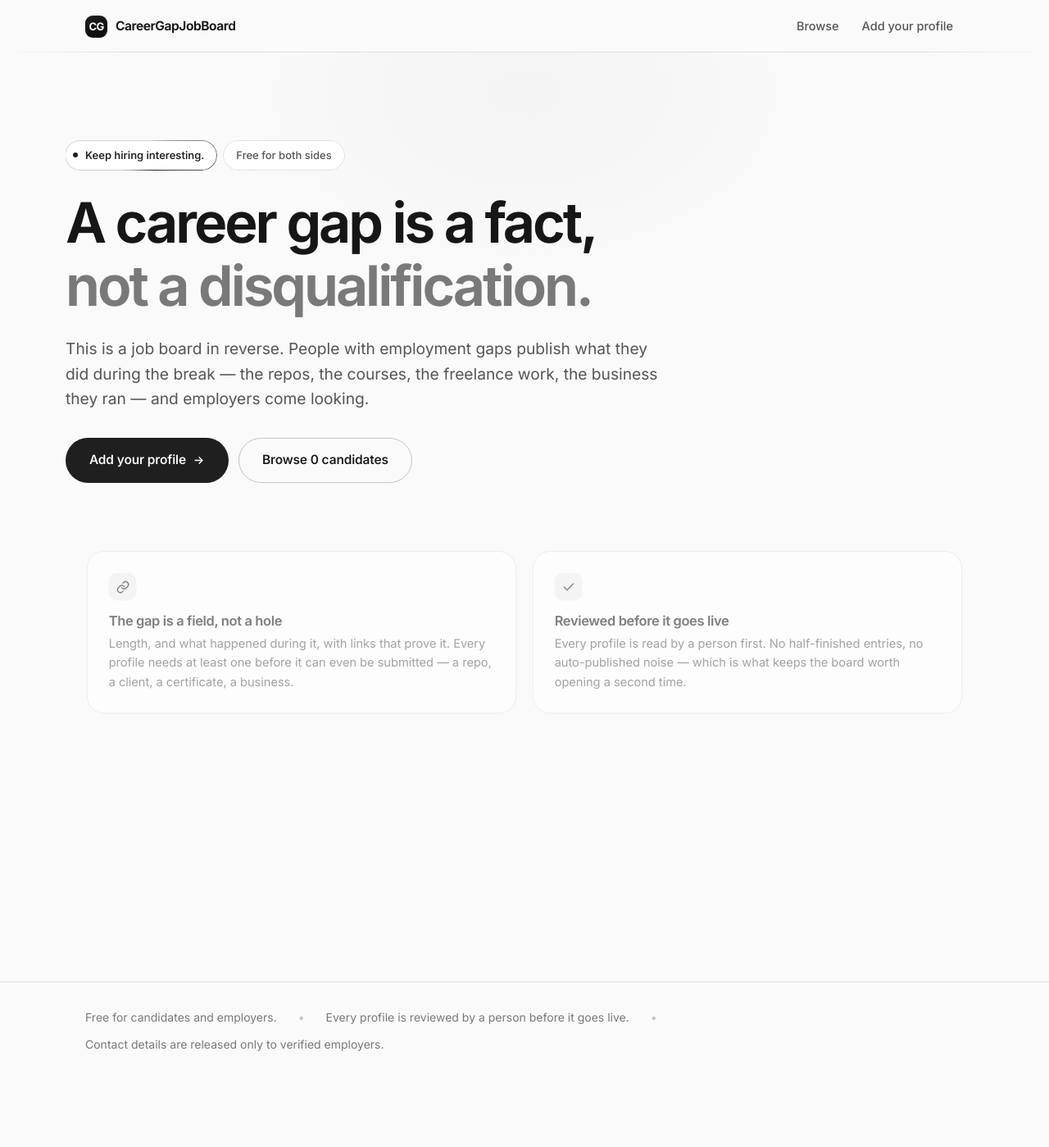
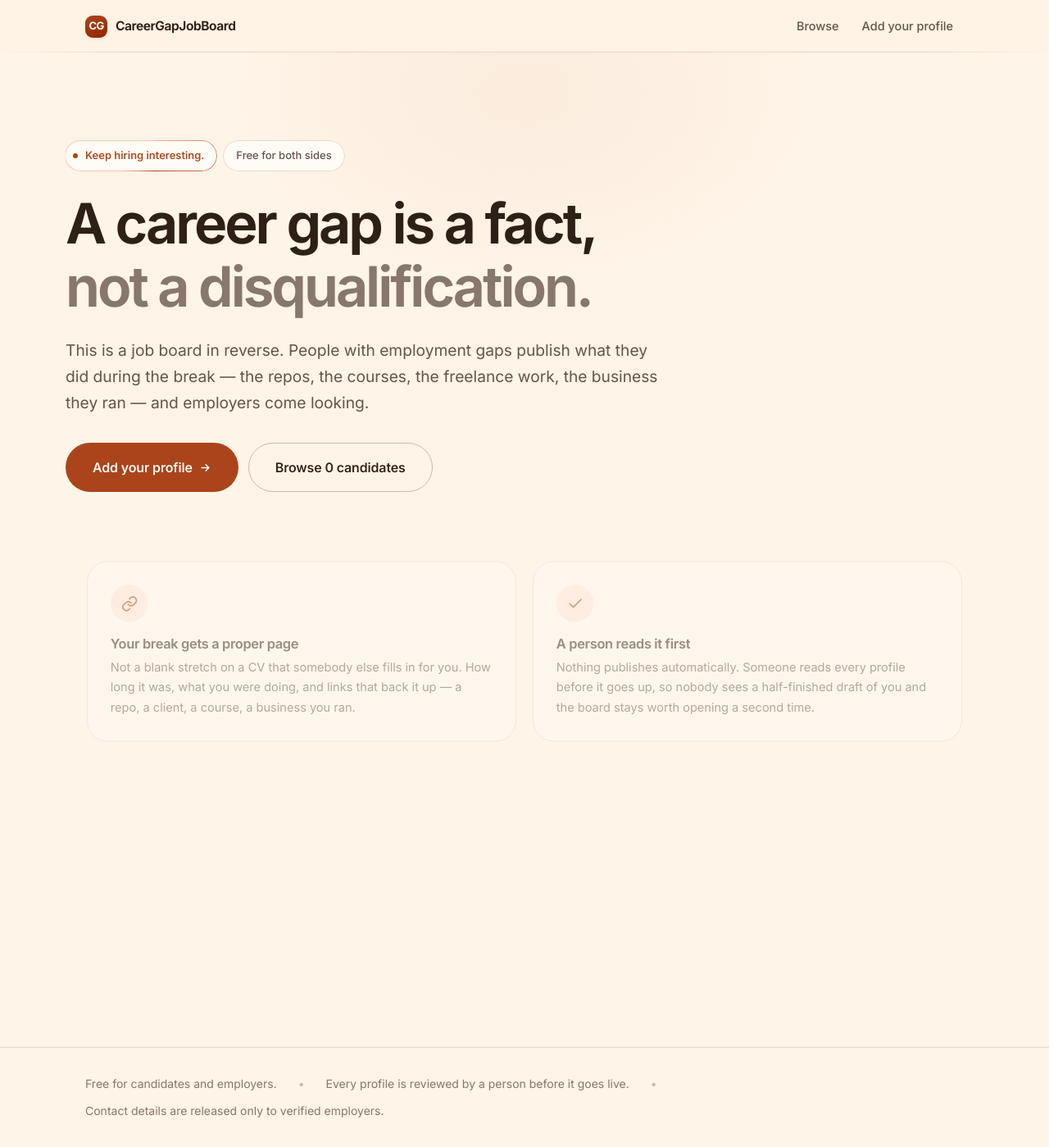
Before and after one commit to crayonink/CareerGapJobBoard, a FastAPI app: page / in a window 1280 px wide. Shown: the whole page at 82% size. Before the commit the page ends 1282 px from the top, so only its background shows below. Run offline with FastAPI, Linux system fonts and the light colour scheme; data that the repository does not hold is empty.

Commit message:
Redesign warm and human
Third palette in and I was guessing, so this one comes from an explicit
brief: warm and human, with colour, density and personality all named as
problems.

Colour. Sand ground and clay accent, warm brown ink instead of black -
true black on cream reads as a hole punched in the paper. Publishing a
career gap is an exposing thing to do, and a cold white UI makes it feel
like filing a claim rather than telling someone what you have been doing.
All twelve contrast pairings passed on the first measurement, tightest
4.93:1.

Density. Corners go up to 26px on cards, shadows become a soft warm lift
rather than a hard drop, avatars become circles, and everything tappable
clears 46px - buttons, inputs, filter chips, checkboxes. The sharp 8px
product-UI corner was doing a lot of the work in making it feel clinical.

Personality. The copy now addresses the person who is nervous about
publishing a gap at all. "Your break gets a proper page" rather than "the
gap is a field, not a hole"; "a person reads it first" rather than
"reviewed before it goes live"; the contact gate leads with the fact that
this person chose to be listed, not to be cold-contacted. Error summaries
open with "almost" instead of "fix these first".

test_palette is re-pointed at the new brief: the ground must stay warm,
ink must not be pure black, and the state colours must keep their hue.

143 tests pass. Every page renders with no unresolved template tags.

Co-Authored-By: Claude Opus 5 (1M context) <noreply@anthropic.com>

```diff
--- a/app/static/style.css
+++ b/app/static/style.css
@@ -38,51 +38,54 @@
        scrollbars and the canvas flipping dark on a machine set to dark. */
     color-scheme: light;
 
-    /* Monochrome. Chroma is 0 on every neutral, so these are true greys
-       rather than a tinted palette turned down - a trace of hue is what makes
-       a "grey" UI look faintly dirty or faintly cold.
+    /* Warm, on purpose. Two hue axes: sand carries the page and clay is the
+       accent. Publishing a career gap is an exposing thing to do, and a cold
+       white product UI makes it feel more like filing a claim than telling
+       someone what you have been doing. */
+    --sand: 68;
+    --clay: 40;
 
-       The one exception is the state colours below. An error banner that is
-       grey is not an error banner. */
-    --bg:          oklch(98.6% 0 0);
-    --bg-elevated: oklch(100% 0 0);
-    --surface:     oklch(100% 0 0);
-    --surface-2:   oklch(96.6% 0 0);
-    --surface-3:   oklch(93% 0 0);
+    --bg:          oklch(97.2% 0.020 var(--sand));
+    --bg-elevated: oklch(99.5% 0.008 var(--sand));
+    --surface:     oklch(99.2% 0.010 var(--sand));
+    --surface-2:   oklch(95% 0.026 var(--sand));
+    --surface-3:   oklch(91% 0.034 var(--sand));
 
-    --text:        oklch(20% 0 0);
-    --text-dim:    oklch(45% 0 0);
-    --text-faint:  oklch(57.5% 0 0);
+    /* Ink is warm brown rather than black - true black on cream reads as a
+       hole punched in the paper. */
+    --text:        oklch(26% 0.028 55);
+    --text-dim:    oklch(46% 0.028 55);
+    --text-faint:  oklch(58% 0.026 55);
 
-    --line:        oklch(91% 0 0);
-    --line-strong: oklch(82% 0 0);
+    --line:        oklch(89% 0.026 var(--sand));
+    --line-strong: oklch(80% 0.036 var(--sand));
 
-    /* The accent is near-black, not a colour. Buttons and links carry weight
-       through contrast and shape instead of hue. */
-    --accent:        oklch(24% 0 0);
-    --accent-hi:     oklch(14% 0 0);
-    --accent-bright: oklch(45% 0 0);
-    --accent-ink:    oklch(100% 0 0);
-    --accent-soft:   oklch(95% 0 0);
-    --accent-line:   oklch(85% 0 0);
+    --accent:        oklch(52% 0.145 var(--clay));  /* 5.41:1 on the ground */
+    --accent-hi:     oklch(44% 0.150 38);
+    --accent-bright: oklch(70% 0.140 45);           /* decorative only      */
+    --accent-ink:    oklch(99.5% 0.008 var(--sand));
+    --accent-soft:   oklch(94.5% 0.035 45);
+    --accent-line:   oklch(86% 0.070 45);
 
-    /* Restrained, but still recognisably green/amber/red - these carry
-       meaning, so they are the one place hue earns its keep. */
-    --good:     oklch(45% 0.11 150);
-    --warn:     oklch(52% 0.11 75);
-    --bad:      oklch(48% 0.16 25);
-    --bad-soft: oklch(95.5% 0.018 25);
+    --good:     oklch(48% 0.11 155);
+    --warn:     oklch(56% 0.12 75);
+    --bad:      oklch(50% 0.16 28);
+    --bad-soft: oklch(95% 0.025 28);
 
-    --shadow-color: oklch(20% 0 0 / 0.10);
-    --shadow-sm: 0 1px 2px var(--shadow-color);
-    --shadow:    0 1px 2px var(--shadow-color), 0 10px 28px -10px var(--shadow-color);
-    --shadow-lg: 0 2px 4px var(--shadow-color), 0 30px 60px -20px var(--shadow-color);
+    /* Warm and wide rather than dark and tight - a soft ambient lift instead
+       of a hard drop shadow. */
+    --shadow-color: oklch(45% 0.09 var(--clay) / 0.13);
+    --shadow-sm: 0 2px 6px -2px var(--shadow-color);
+    --shadow:    0 4px 14px -4px var(--shadow-color), 0 14px 40px -16px var(--shadow-color);
+    --shadow-lg: 0 6px 20px -6px var(--shadow-color), 0 36px 72px -24px var(--shadow-color);
 
-    --r-xs: 8px;
-    --r-sm: 11px;
-    --r:    15px;
-    --r-lg: 22px;
-    --r-xl: 30px;
+    /* Softer corners throughout. Rounded shapes read as approachable; the
+       sharp 8px product-UI corner is the thing that made this feel clinical. */
+    --r-xs: 10px;
+    --r-sm: 14px;
+    --r:    18px;
+    --r-lg: 26px;
+    --r-xl: 34px;
     --r-pill: 999px;
 
     --wrap: 1120px;
@@ -119,8 +122,8 @@
     background: var(--bg);
     color: var(--text);
     font-family: var(--font);
-    font-size: 16px;
-    line-height: 1.6;
+    font-size: 16.5px;
+    line-height: 1.68;
     font-feature-settings: "cv02", "cv03", "cv04", "cv11", "ss03";
     -webkit-font-smoothing: antialiased;
     text-rendering: optimizeLegibility;
@@ -226,7 +229,8 @@
     --btn-fg: var(--accent-ink);
     --btn-line: transparent;
     display: inline-flex; align-items: center; justify-content: center; gap: 8px;
-    padding: 11px 21px;
+    padding: 13px 24px;
+    min-height: 46px;
     border: 1px solid var(--btn-line);
     border-radius: var(--r-pill);
     background: var(--btn-bg);
@@ -245,8 +249,8 @@
   .btn.soft { --btn-bg: var(--accent-soft); --btn-fg: var(--accent); --btn-line: var(--accent-line); }
   .btn.danger { --btn-bg: transparent; --btn-fg: var(--bad); --btn-line: var(--bad); }
   .btn.danger:hover { --btn-bg: var(--bad-soft); }
-  .btn.sm { padding: 7px 15px; font-size: 13.5px; }
-  .btn.lg { padding: 14px 28px; font-size: 15.5px; }
+  .btn.sm { padding: 9px 17px; min-height: 38px; font-size: 13.8px; }
+  .btn.lg { padding: 16px 32px; min-height: 54px; font-size: 16px; }
 
   /* --- hero ------------------------------------------------------------ */
 
@@ -332,7 +336,7 @@
     background: var(--surface);
     border: 1px solid var(--line);
     border-radius: var(--r-lg);
-    padding: 26px;
+    padding: 28px;
     overflow: hidden;
     transition: border-color var(--med), translate var(--med), box-shadow var(--med);
   }
@@ -351,13 +355,13 @@
   .tile:hover::after { opacity: 1; }
   .tile.wide { grid-column: span 3; }
   .tile-icon {
-    width: 34px; height: 34px;
+    width: 46px; height: 46px;
     display: grid; place-items: center;
-    border-radius: 10px;
+    border-radius: 50%;
     background: var(--accent-soft); color: var(--accent);
-    margin-bottom: 16px;
+    margin-bottom: 18px;
   }
-  .tile-icon svg { width: 17px; height: 17px; }
+  .tile-icon svg { width: 21px; height: 21px; }
   .tile h3 { font-size: 16.5px; margin-bottom: 7px; letter-spacing: -0.02em; }
   .tile p { color: var(--text-dim); font-size: 14.7px; margin: 0; }
 
@@ -386,7 +390,7 @@
   .chips { display: flex; flex-wrap: wrap; gap: 6px; }
   .chip {
     display: inline-flex; align-items: center;
-    padding: 6px 13px;
+    padding: 8px 15px;
     border: 1px solid var(--line);
     border-radius: var(--r-pill);
     font-size: 13.2px; color: var(--text-dim);
@@ -455,8 +459,8 @@
     background: var(--surface);
     border: 1px solid var(--line);
     border-radius: var(--r-lg);
-    padding: 22px 24px;
-    margin-bottom: 14px;
+    padding: 26px 28px;
+    margin-bottom: 16px;
     text-decoration: none; color: inherit;
     transition: border-color var(--med), translate var(--med), box-shadow var(--med);
   }
@@ -464,8 +468,8 @@
   .card-top { display: flex; align-items: flex-start; gap: 14px; margin-bottom: 14px; }
 
   .avatar {
-    width: 42px; height: 42px; flex: none;
-    border-radius: 13px;
+    width: 48px; height: 48px; flex: none;
+    border-radius: 50%;
     display: grid; place-items: center;
     background: var(--accent-soft); color: var(--accent);
     font-weight: 640; font-size: 15px; letter-spacing: -0.02em;
@@ -519,7 +523,7 @@
   /* --- profile --------------------------------------------------------- */
 
   .profile-head { padding: 44px 0 8px; display: flex; gap: 20px; align-items: flex-start; }
-  .profile-head .avatar { width: 62px; height: 62px; border-radius: 19px; font-size: 21px; }
+  .profile-head .avatar { width: 72px; height: 72px; border-radius: 50%; font-size: 24px; }
   .profile-head h1 { font-size: clamp(1.7rem, 4vw, 2.4rem); letter-spacing: -0.038em; }
   .profile-head .headline { color: var(--text-dim); font-size: clamp(1rem, 2vw, 1.12rem); margin: 6px 0 0; }
 
@@ -629,8 +633,8 @@
   .cols2 { display: grid; grid-template-columns: 1fr 1fr; gap: 16px; }
   .inline-row { display: flex; gap: 10px; }
 
-  .checkline { display: flex; align-items: center; gap: 10px; margin-bottom: 12px; cursor: pointer; }
-  .checkline input[type="checkbox"] { accent-color: var(--accent); width: 17px; height: 17px; }
+  .checkline { display: flex; align-items: center; gap: 12px; margin-bottom: 14px; padding: 6px 0; cursor: pointer; }
+  .checkline input[type="checkbox"] { accent-color: var(--accent); width: 20px; height: 20px; }
   .checkline span { font-size: 14.5px; }
 
   .banner {
@@ -803,7 +807,7 @@
     .cols2 { grid-template-columns: 1fr; }
     .site-nav a { padding: 7px 10px; font-size: 14px; }
     .profile-head { gap: 14px; }
-    .profile-head .avatar { width: 50px; height: 50px; border-radius: 16px; font-size: 18px; }
+    .profile-head .avatar { width: 58px; height: 58px; font-size: 20px; }
     fieldset { padding: 20px 18px; }
     .site-footer { margin-top: 64px; }
   }
--- a/app/templates/base.html
+++ b/app/templates/base.html
@@ -4,7 +4,7 @@
 <meta charset="utf-8">
 <meta name="viewport" content="width=device-width, initial-scale=1">
 <meta name="color-scheme" content="light">
-<meta name="theme-color" content="#fbfbfb">
+<meta name="theme-color" content="#fff4e8">
 <title>{% block title %}CareerGapJobBoard{% endblock %}</title>
 {% block meta %}{% endblock %}
 
--- a/app/templates/browse.html
+++ b/app/templates/browse.html
@@ -126,10 +126,10 @@
       <div class="empty">
         {% if is_filtered %}
           <h3>No profiles match those filters.</h3>
-          <p><a href="/browse">Clear them</a> to see everyone on the board.</p>
+          <p>Try widening one of them &mdash; or <a href="/browse">clear them all</a> to see everyone.</p>
         {% else %}
           <h3>No profiles are live yet.</h3>
-          <p>The board is being seeded by hand. <a href="/submit">Add yours</a>.</p>
+          <p>The board is being built by hand, one profile at a time. <a href="/submit">Yours could be the first</a>.</p>
         {% endif %}
       </div>
       {% endfor %}
--- a/app/templates/index.html
+++ b/app/templates/index.html
@@ -36,11 +36,11 @@
           <path d="M14 11a5 5 0 0 0-7.5-.5l-3 3a5 5 0 0 0 7 7l1.7-1.7"/>
         </svg>
       </div>
-      <h3>The gap is a field, not a hole</h3>
+      <h3>Your break gets a proper page</h3>
       <p>
-        Length, and what happened during it, with links that prove it. Every
-        profile needs at least one before it can even be submitted &mdash; a
-        repo, a client, a certificate, a business.
+        Not a blank stretch on a CV that somebody else fills in for you. How
+        long it was, what you were doing, and links that back it up &mdash; a
+        repo, a client, a course, a business you ran.
       </p>
     </article>
 
@@ -51,11 +51,11 @@
           <path d="M20 6 9 17l-5-5"/>
         </svg>
       </div>
-      <h3>Reviewed before it goes live</h3>
+      <h3>A person reads it first</h3>
       <p>
-        Every profile is read by a person first. No half-finished entries, no
-        auto-published noise &mdash; which is what keeps the board worth
-        opening a second time.
+        Nothing publishes automatically. Someone reads every profile before it
+        goes up, so nobody sees a half-finished draft of you and the board
+        stays worth opening a second time.
       </p>
     </article>
 
@@ -67,8 +67,8 @@
           <path d="M7 11V7a5 5 0 0 1 10 0v4"/>
         </svg>
       </div>
-      <h3>Your details stay yours</h3>
-      <p>Profiles show a first name and initial. Email, phone and CV go only to a verified employer.</p>
+      <h3>You choose who can reach you</h3>
+      <p>Your page shows a first name and initial. Email, phone and CV go to verified employers only, and every release is logged.</p>
     </article>
 
     <article class="tile reveal">
@@ -78,8 +78,8 @@
           <path d="M3 6h18M7 12h10M10 18h4"/>
         </svg>
       </div>
-      <h3>Filter on length, never on reason</h3>
-      <p>Employers filter by skills, gap length and notice period. Why you took the break is never a search field.</p>
+      <h3>Nobody can filter by why</h3>
+      <p>Employers search on skills, gap length and notice. The reason you took a break is yours &mdash; it is never a search field.</p>
     </article>
 
     <article class="tile reveal">
@@ -91,7 +91,7 @@
         </svg>
       </div>
       <h3>No ranking, no paid slots</h3>
-      <p>One order: recently updated. Nothing to game, and no reason to re-save your profile every morning.</p>
+      <p>One order, most recently updated. Nothing to game, so no logging in every morning just to stay visible.</p>
     </article>
   </div>
 </section>
--- a/app/templates/profile.html
+++ b/app/templates/profile.html
@@ -94,7 +94,8 @@
         </svg>
       </div>
       <p>
-        Contact details{% if c.has_resume %} and CV{% endif %} are released to
+        {{ c.public_name }} chose to be listed here, not to be cold-contacted
+        by anyone. Contact details{% if c.has_resume %} and CV{% endif %} go to
         verified employers only, and every release is logged.
       </p>
       <a class="btn" href="/employer">Sign in as an employer to view contact</a>
```
Also changed, not shown: app/templates/submit.html (+7 -5 lines), tests/test_palette.py (+32 -19 lines), README.md.
